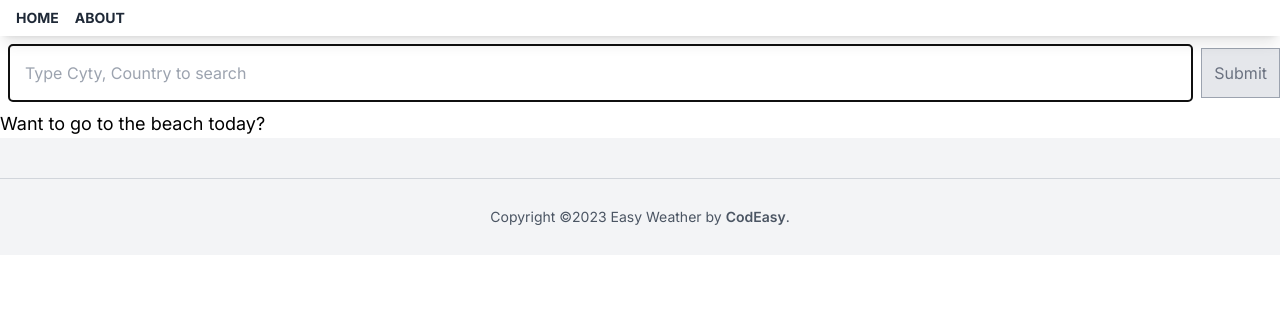
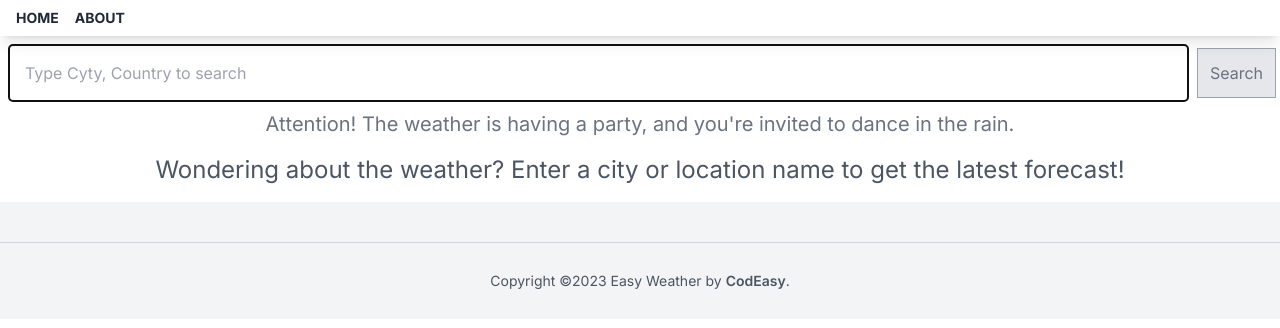
Before and after one commit to wlisesrivas/weather-easy, a Next.js app: page / in a window 1280 px wide. Shown: the top 328 px of the page. Built offline with nearby package versions, Linux system fonts and the light colour scheme; no server answers.

Commit message:
Beta 0.1

```diff
--- a/src/app/page.tsx
+++ b/src/app/page.tsx
@@ -4,6 +4,7 @@ import Skeleton from "@/components/Skeleton";
 import Search from "@/components/Search";
 import {useLazyFetchWeatherQuery} from "@/store/api/weatherApis";
 import Weather from "@/components/Weather";
+import FunnyText from "@/components/FunnyText";
 
 export default function Home() {
 
@@ -13,14 +14,22 @@ export default function Home() {
         await getData(search);
     }
 
+    let content;
+    if (results.isFetching) {
+        content = <Skeleton rows={1} className="m-2 h-52"/>;
+    } else if (results.error) {
+        content = <div className="text-red-700">Error trying to fetch data, see logs for more details.</div>;
+        console.error(results);
+    } else if (results.data) {
+        content = <Weather weather={results.data} />;
+    } else {
+        content = <FunnyText />
+    }
+
     return (
         <main className="container mx-auto">
             <Search onSearch={handleSearch} />
-            {results.isFetching && <Skeleton rows={3} className="m-2 h-8"/>}
-            {results.data && <Weather weather={results.data} />}
-            <div className="text-lg">
-                Want to go to the beach today?
-            </div>
+            {content}
         </main>
     )
 }
--- a/src/components/Button.tsx
+++ b/src/components/Button.tsx
@@ -1,5 +1,4 @@
 import className from 'classnames';
-import {GoSync} from "react-icons/go";
 
 interface ButtonProps {
     children: Element,
@@ -37,7 +36,7 @@ export default function Button(props: ButtonProps & {[key: string]: any}) {
         <button type={props.type || 'button'} {...props.rest}
                 className={classes}
                 disabled={props.loading || props.disabled}>
-            {props.loading ? <GoSync className="animate-spin"/> : props.children}
+            {props.loading ? '...' : props.children}
         </button>
     );
 }
--- /dev/null
+++ b/src/components/FunnyText.tsx
@@ -0,0 +1,44 @@
+"use client";
+
+import {useEffect, useState} from "react";
+
+export default function FunnyText() {
+    // Show some random funny text (from chat-gpt, maybe using some api in the future xd)
+    const funnyWeatherTexts = [
+        "Weather forecast for today: You will find yourself in a weather situation. Dress accordingly.",
+        "Weather update: It's raining cats and dogs! Better grab an umbrella and watch out for flying fur.",
+        "The weather is like a box of chocolates; you never know what you're gonna get.",
+        "Weather report: Clouds are like teenagers. When they go away, it's a beautiful day!",
+        "Is it just me, or is the weather flirting with us? Wink, wink!",
+        "Good news! The weather is warming up. Time to break out the shorts and embrace your paleness.",
+        "Current weather status: Cloudy with a chance of meatballs. Keep your forks ready!",
+        "Weather update: There's a 50% chance it's already raining. But don't worry, you're 100% awesome!",
+        "Is it hot in here, or is it just the weather trying to impress us?",
+        "Weather advisory: You might experience occasional sunshine mixed with a lot of shade.",
+        "Attention! The weather is having a party, and you're invited to dance in the rain.",
+        "Weather forecast: Expect a sprinkle of rain and a chance of spontaneous laughter.",
+        "Today's weather brought to you by your local meteorologist and a magic eight ball.",
+        "The weather is like a toddler - unpredictable, sometimes adorable, but can throw tantrums.",
+        "Current weather status: Sunny with a chance of getting caught in a random dance party.",
+        "Weather update: Grab a jacket; it's cold enough to freeze a snowman's smile!",
+        "Newsflash: The weather has a secret admirer. It's sending extra sunshine your way!",
+        "Weather forecast: Expect moments of stormy laughter followed by clear skies of contentment.",
+        "It's not just weather; it's an opportunity to talk about the weather with strangers.",
+        "Warning: The weather is having a bad hair day. But don't worry; you're looking fabulous!"
+    ];
+
+    // Using state to avoid NextJS "Warning: Text content did not match..."
+    const [text, setText] = useState<string>("");
+    useEffect(() => {
+        setText(funnyWeatherTexts[Math.floor(Math.random() * funnyWeatherTexts.length)])
+    }, []);
+
+    return (
+        <div className="text-center text-xl">
+            <div className="mb-1 text-gray-500 md:text-xl">{text}</div>
+            <div className="my-4 text-gray-600 md:text-2xl">
+                Wondering about the weather? Enter a city or location name to get the latest forecast!
+            </div>
+        </div>
+    );
+}
--- a/src/components/Search.tsx
+++ b/src/components/Search.tsx
@@ -23,8 +23,8 @@ export default function Search({onSearch}: {onSearch: (search: string) => void})
                    placeholder="Type Cyty, Country to search" />
             <Button style={'success'}
                     disabled={search.length < 3}
-                    className="!py-6"
-                    type={'submit'}>Submit</Button>
+                    className="!py-6 mr-1"
+                    type={'submit'}>Search</Button>
         </form>
     );
 }
--- a/src/components/Weather.tsx
+++ b/src/components/Weather.tsx
@@ -7,7 +7,7 @@ export default function Weather({weather}: WeatherProps) {
     const today = new Date();
 
     const descriptions = weather.weather.map((item) => {
-        return <div className="text-sm text-gray-500">{item.description}</div>
+        return <div key={item.id} className="text-sm text-gray-500">{item.description}</div>
     })
 
     return (
--- a/src/components/WeatherTemp.tsx
+++ b/src/components/WeatherTemp.tsx
@@ -1,18 +1,36 @@
 "use client";
 
+import {useState} from "react";
 import {WeatherProps} from "@/types/weather-data";
 import WeatherTempIcon from "@/components/WeatherTempIcon";
+import classNames from "classnames";
 
 export default function WeatherTemp({weather}: WeatherProps) {
+    const [tempType, setTempType] = useState<'C' | 'F'>('C');
+
+    const celsiusClasses = classNames('cursor-pointer', {'font-semibold': tempType === 'C'});
+    const fahrenheitClasses = classNames('cursor-pointer', {'font-semibold': tempType === 'F'});
+
+    let temperature: number = +weather.main.temp.toFixed(0);
+    if (tempType === 'F') {
+        temperature = +((temperature * 9/5) + 32).toFixed(0);
+    }
+
+    const changeTempType = (degreeType: 'C' | 'F'): void => {
+        setTempType(degreeType);
+    }
+
     return (
         <div className="flex">
-            <WeatherTempIcon weather={weather} />
+            <WeatherTempIcon weather={weather}/>
             <div className="flex gap-2 ml-1">
-                <div className="flex font-medium text-6xl">{weather.main.temp.toFixed(0)}</div>
+                <div className="flex font-medium text-6xl">{temperature}</div>
                 <div className="flex font-light">
-                    <div className="font-semibold">°C</div>
+                    <div className={celsiusClasses}
+                         onClick={() => changeTempType('C')}>°C</div>
                     <div className="text-gray-400">|</div>
-                    <div>°F</div>
+                    <div className={fahrenheitClasses}
+                         onClick={() => changeTempType('F')}>°F</div>
                 </div>
             </div>
         </div>
```
